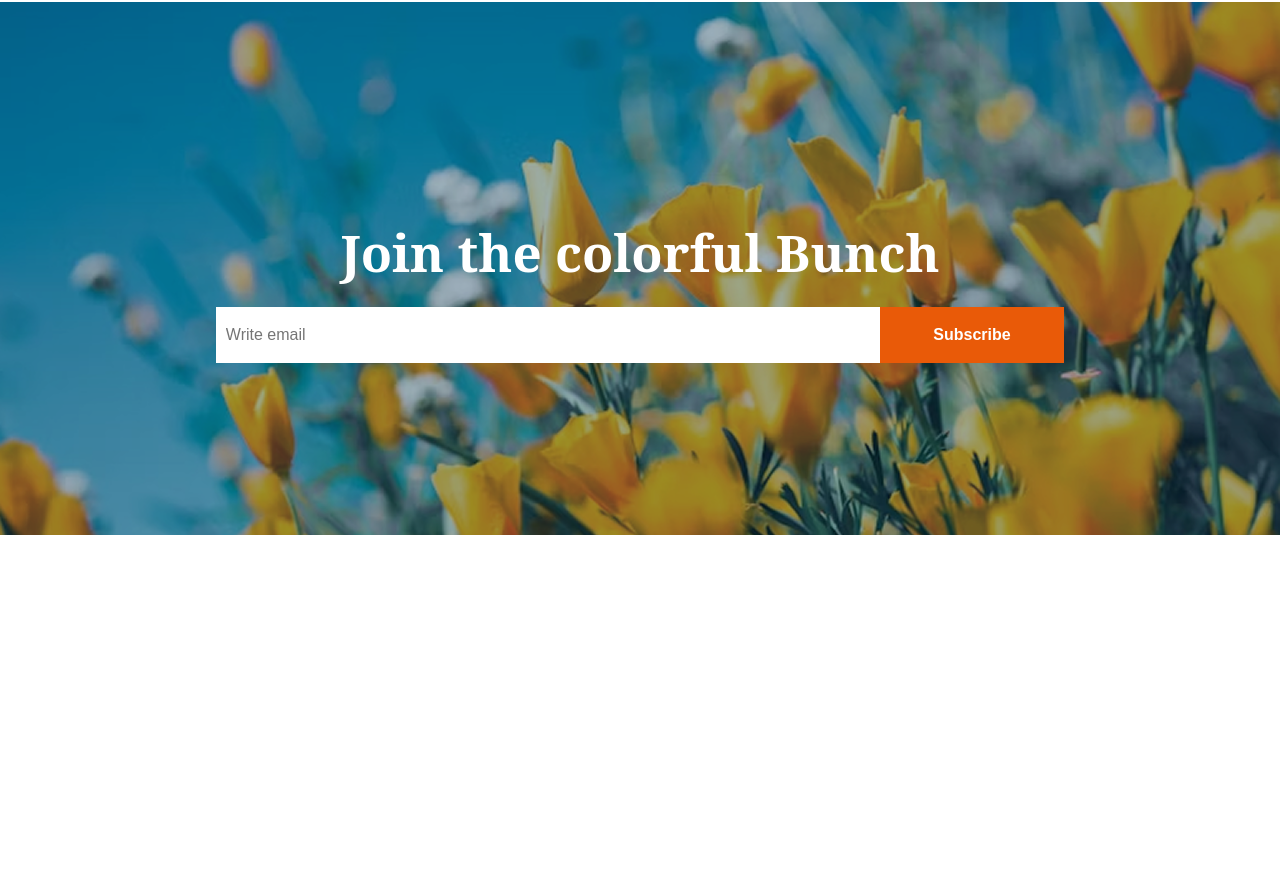
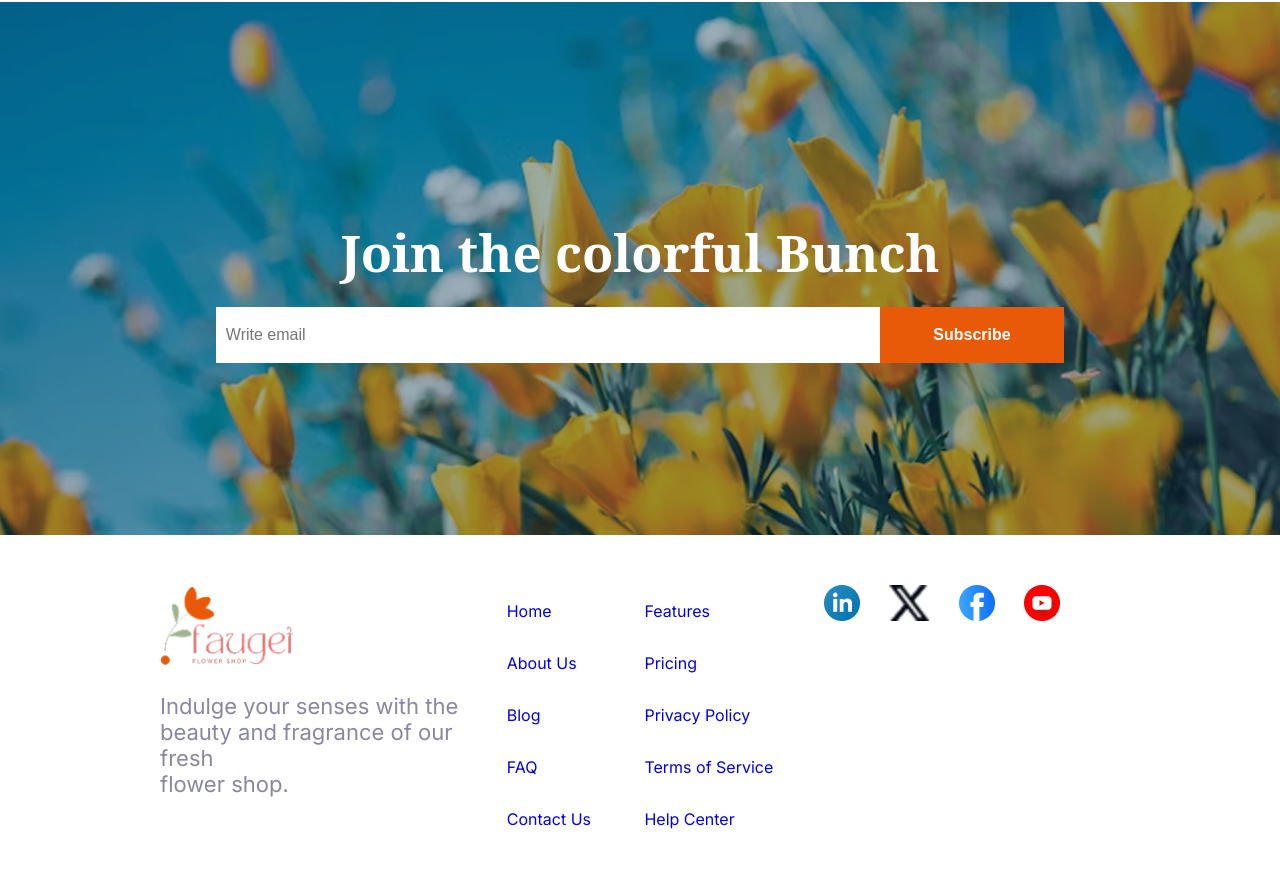
Before and after one commit to rifathasan84/second-assignment, a plain HTML site: page index.html in a window 1280 px wide. Shown: the part 2886-3766 px from the top of the page. Before the commit the page ends 3421 px from the top, so only its background shows below. Drawn offline with Linux system fonts and the light colour scheme.

Commit message:
footer done

```diff
--- a/index.html
+++ b/index.html
@@ -8,7 +8,7 @@
     <link rel="stylesheet" href="styles/styles.css">
 </head>
 
-<body>
+<body class="inter-primary">
     <header>
         <!-- navbar -->
         <nav class="navbar">
@@ -35,7 +35,7 @@
             </div>
         </div>
     </header>
-    <main class="inter-primary">
+    <main>
         <!-- plants-section -->
         <div class="plants-section">
             <h1 class="color-primary noto-serif">Our <span class="color-third">Plants</span></h1>
@@ -112,6 +112,7 @@
                 </ul>
             </div>
         </div>
+        <!-- join-section -->
         <section class="join-section">
             <div>
                 <h1 class="noto-serif">Join the colorful Bunch</h1>
@@ -123,7 +124,33 @@
         </section>
 
     </main>
-    <footer>
+    <footer class="color-secondary">
+        <div class="logo-section">
+            <img src="assets/logo.png" alt="Faugei Logo">
+            <p>Indulge your senses with the <br> beauty and fragrance of our fresh <br> flower shop.</p>
+        </div>
+        <div class="nav-section ">
+            <ul>
+                <li><a href="#">Home</a></li>
+                <li><a href="#">About Us</a></li>
+                <li><a href="#">Blog</a></li>
+                <li><a href="#">FAQ</a></li>
+                <li><a href="#">Contact Us</a></li>
+            </ul>
+            <ul>
+                <li><a href="#">Features</a></li>
+                <li><a href="#">Pricing</a></li>
+                <li><a href="#">Privacy Policy</a></li>
+                <li><a href="#">Terms of Service</a></li>
+                <li><a href="#">Help Center</a></li>
+            </ul>
+        </div>
+        <div class="social-section">
+            <a href="#"><img src="assets/icon-linkedin.png" alt="LinkedIn"></a>
+            <a href="#"><img src="assets/icon-twitter.png" alt="X"></a>
+            <a href="#"><img src="assets/icon-facebook.png" alt="Facebook"></a>
+            <a href="#"><img src="assets/icon-youtube.png" alt="YouTube"></a>
+        </div>
 
     </footer>
 
--- a/styles/styles.css
+++ b/styles/styles.css
@@ -272,12 +272,67 @@ body {
     cursor: pointer;
 }
 
+/* footer  */
+footer {
+    padding: 50px 160px;
+    display: flex;
+    justify-content: space-around;
+    align-items: flex-start;
+}
+
+.logo-section {
+    flex: 1;
+}
+
+.logo-section img {
+    height: 82px;
+}
+
+.logo-section p {
+    font-size: 22px;
+    font-weight: normal;
+    max-width: 360px;
+}
+
+.nav-section {
+    flex: 1;
+    display: flex;
+    justify-content: space-around;
+}
+
+.nav-section ul {
+    list-style: none;
+    padding: 0;
+}
+
+.nav-section ul li {
+    margin-bottom: 32px;
+}
+
+.nav-section ul li a {
+    text-decoration: none;
+    font-size: 16px;
+}
+
+.social-section {
+    flex: 1;
+}
+
+.social-section a {
+    margin-left: 24px;
+}
+
+.social-section img {
+    height: 36px;
+}
+
 /* responsive */
 @media screen and (max-width: 576px) {
     .vis {
         display: none;
     }
 
+    /* navbar  */
     .navbar {
         padding: 0.8rem 1rem;
 
@@ -292,6 +347,7 @@ body {
         font-size: 1rem
     }
 
+    /* banner  */
     .banner {
         flex-direction: column;
         padding: 1rem;
@@ -318,6 +374,7 @@ body {
 
     }
 
+    /* cards  */
     .cards {
         display: grid;
         grid-template-columns: repeat(2, 1fr);
@@ -328,6 +385,7 @@ body {
         display: none;
     }
 
+    /* container  */
     .container {
         flex-direction: column;
         padding: 0.5rem;
@@ -350,6 +408,7 @@ body {
         font-size: 14px;
         margin-left: 10px;
     }
+
     /* join section  */
     .join-section h1 {
         font-size: 1.8rem;
@@ -358,11 +417,15 @@ body {
     .join-form {
         margin: 0 auto;
     }
-    .join-form input{
+
+    .join-form input {
         width: 100%;
 
     }
+
     .join-form button {
         width: 50%;
     }
+
+
 }
```
